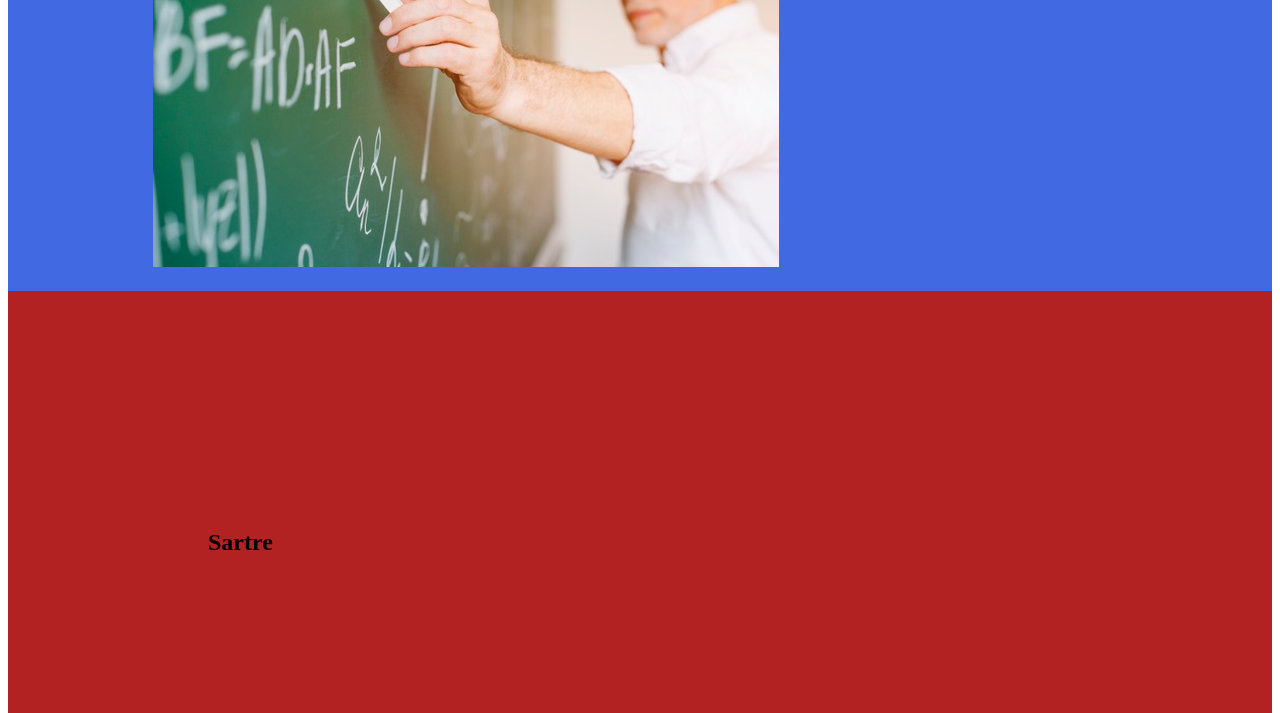
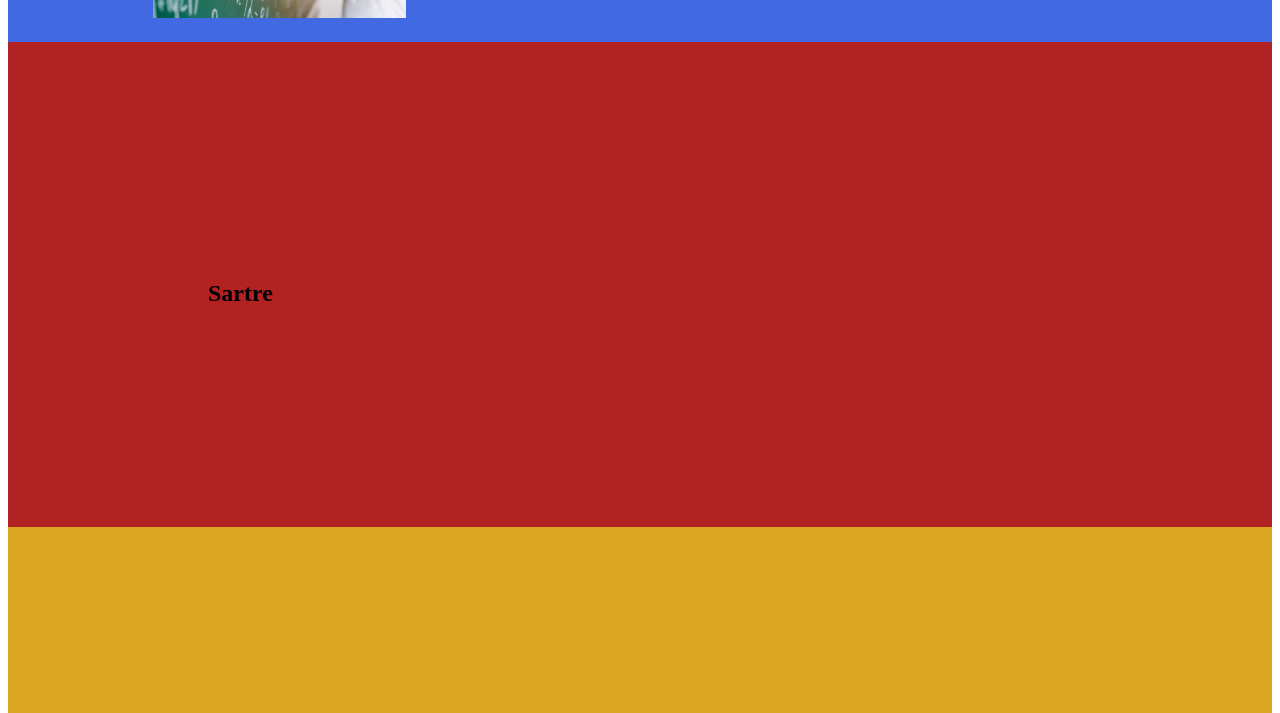
Before and after one commit to Vegetti9071/AULA-EXTRA, a plain HTML site: page index.html in a window 1280 px wide. Shown: the part 182-895 px from the top of the page. Drawn offline with Linux system fonts and the light colour scheme.

Commit message:
save4903

```diff
--- a/index.html
+++ b/index.html
@@ -9,7 +9,7 @@
 <body>
     <header class="cabecalho">
         <h1>Aula extra</h1>
-        <img src="dia_do_professor1.jpg" alt="professor">
+        <img class="cabecalho-imagem" src="dia_do_professor1.jpg" alt="professor">
     </header>
     <section class="section1">
         <img src="sartre" alt="">
--- a/style.css
+++ b/style.css
@@ -14,3 +14,7 @@
     background-color: goldenrod;
     padding: 200px;
 }
+
+.cabecalho-imagem{
+    width: 20%;
+}
```
